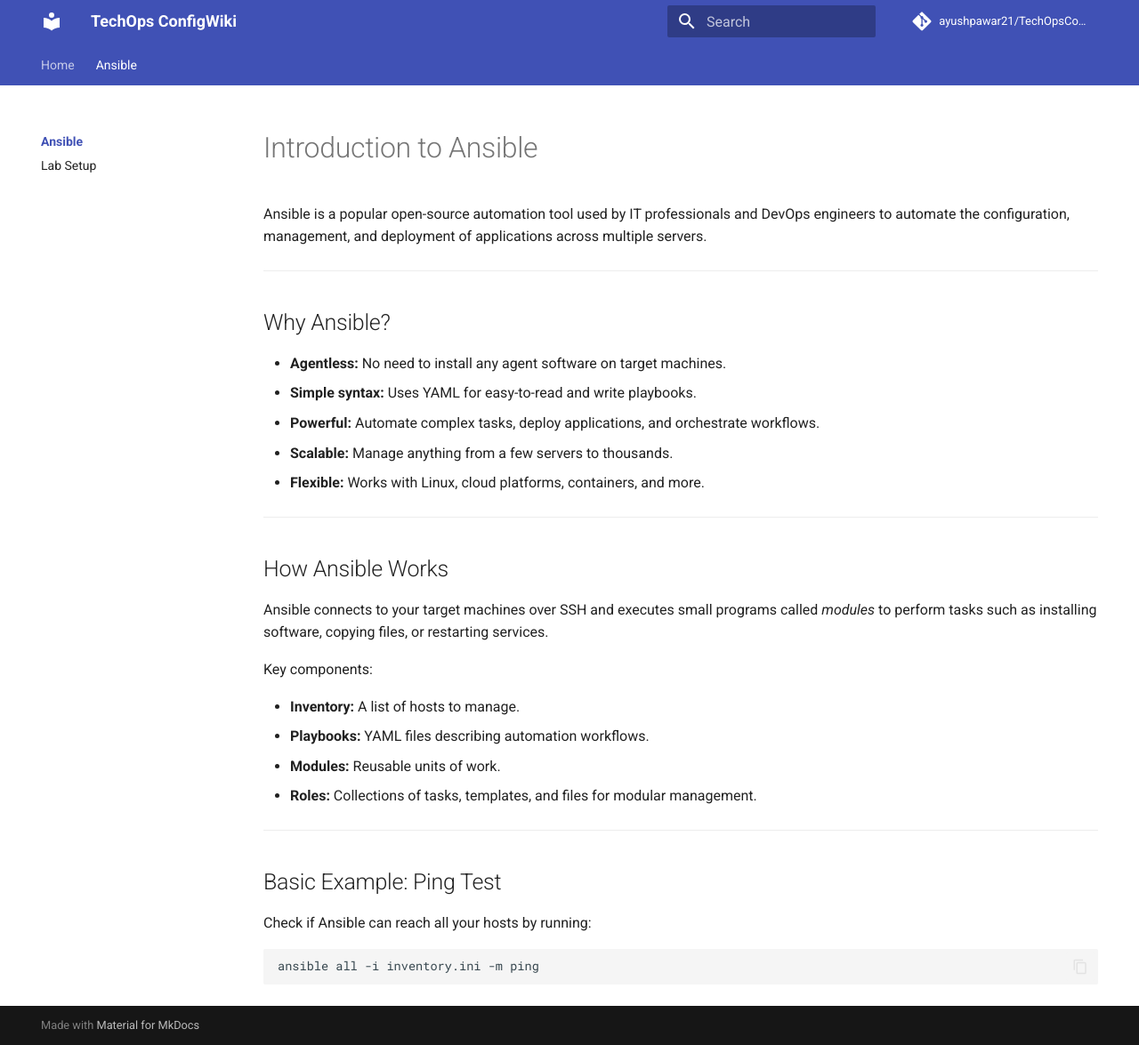
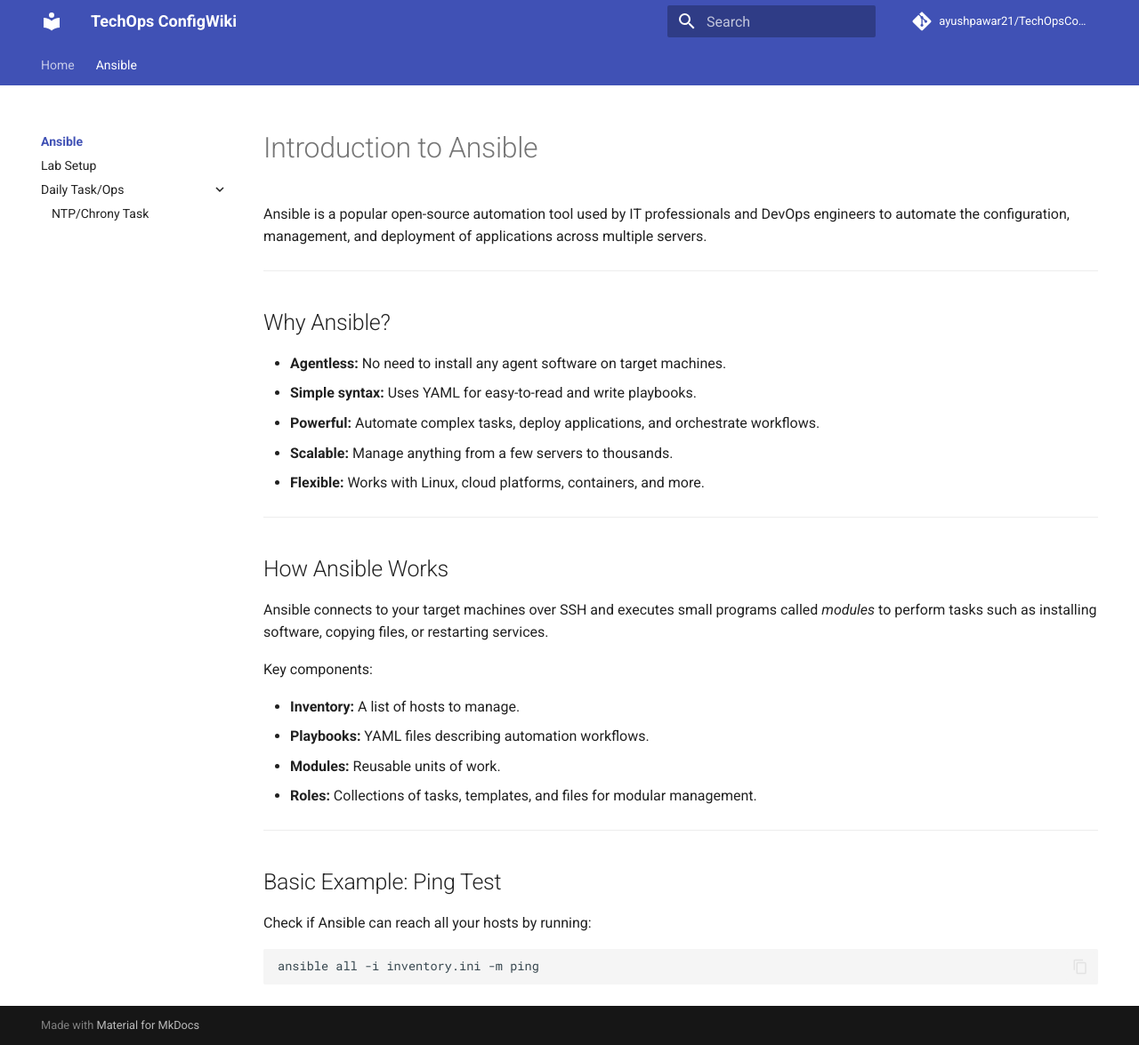
Before and after one commit to ayushpawar21/TechOpsConfigWiki, an MkDocs documentation site: the page built from docs/ansible/index.md, in a window 1280 px wide and 1175 px high. Shown: the whole window at 89% size. Built offline with MkDocs 1.6.1 and Material for MkDocs 9.7.7, drawn with Linux system fonts in a browser that asks for light colours; comment, search, counter and statistics services are not loaded.

Commit message:
New Ansible Pages

```diff
--- a/mkdocs.yml
+++ b/mkdocs.yml
@@ -13,7 +13,7 @@
     - toc.integrate
     - search.highlight
     - navigation.top
-
+    - navigation.expand
 # Repository
 repo_name: ayushpawar21/TechOpsConfigWiki
 repo_url: https://github.com/ayushpawar21/TechOpsConfigWiki
@@ -33,7 +33,7 @@
         - name: mermaid
           class: mermaid
           format: !!python/name:mermaid2.fence_mermaid_custom
-
+  - pymdownx.details
 
 nav:
   - Home: index.md
@@ -45,7 +45,8 @@
   - Ansible:
       - Introduction: ansible/index.md
       - Lab Setup: ansible/setup.md
-      # - Jobs & Daily Task: ansible/jobs.md
+      - Daily Task/Ops :
+          - NTP/Chrony Task : ansible/AnsibleOps.md
   # - Docker:
   #     - Basics: docker/index.md
   #     - Images & Containers: docker/images-containers.md
```
